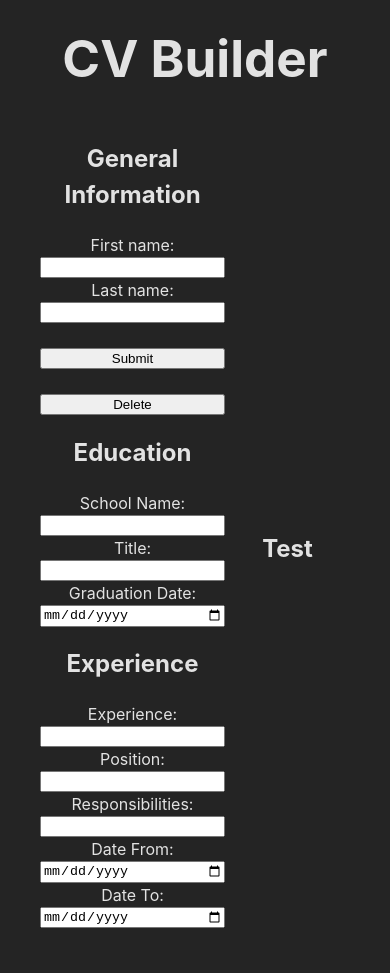
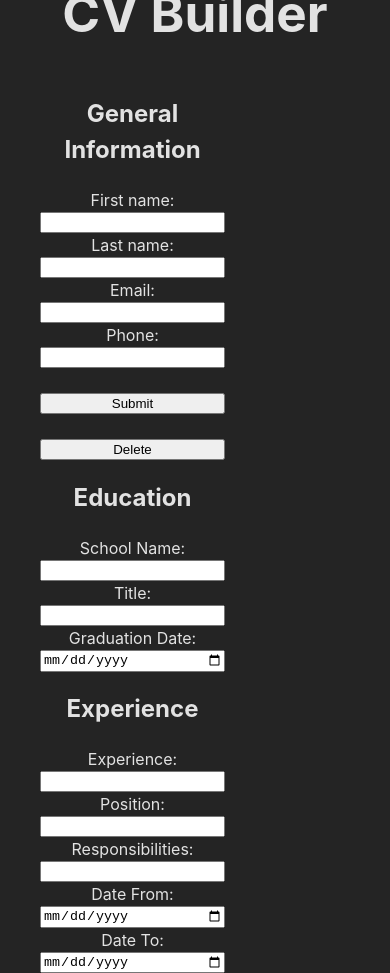
Before and after one commit to jonorl/cv-application, a React (Vite) app: page / in a window 390 px wide. Before the commit the page ends 928 px from the top, so only its background shows below. Built offline with nearby package versions, Linux system fonts and the light colour scheme.

Commit message:
Feat: Added Preview for every First, Last Name, email and phone. Fix: Removed Input.jsx

```diff
--- a/src/components/General.jsx
+++ b/src/components/General.jsx
@@ -1,7 +1,4 @@
 import '../styles/General.css'
-
-
-import Input from "./Input"
 
 export default function General({ generalInfo, setGeneralInfo }) {
   const handleInputChange = (field, value) => {
@@ -31,24 +28,25 @@ export default function General({ generalInfo, setGeneralInfo }) {
       />
 
       <label htmlFor="lname">Last name:</label>
-      <Input
+      <input
+        type="text"
         value={generalInfo.lname}
         onChange={(event) => handleInputChange('lname', event.target.value)}
       />
 
-      {/* <label htmlFor="email">Email:</label>
+      <label htmlFor="email">Email:</label>
       <input
         type="email"
-        value={email}
-        onChange={(event) => setEmail(event.target.value)}
+        value={generalInfo.email}
+        onChange={(event) => handleInputChange('email', event.target.value)}
       />
 
       <label htmlFor="phone">Phone:</label>
       <input
         type="phone"
-        value={phone}
-        onChange={(event) => setPhone(event.target.value)}
-      /> */}
+        value={generalInfo.phone}
+        onChange={(event) => handleInputChange('phone', event.target.value)}
+      />
 
       <button className="submit-general" onClick={submitGeneral}>Submit</button>
 
--- a/src/components/Input.jsx
+++ /dev/null
@@ -1,10 +0,0 @@
-export default function Input(props) {
-    const InputStyle = {
-        type: "text",
-        value: "",
-    };
-
-    return (
-        <input style={InputStyle}>{props.text}</input>
-    );
-}
--- a/src/components/Preview.jsx
+++ b/src/components/Preview.jsx
@@ -4,7 +4,8 @@ export default function Preview({ generalInfo }) {
     console.log("Preview generalInfo:", generalInfo);
     return <div className="preview">
         <h1>{generalInfo.fname} {generalInfo.lname}</h1>
-        <h2>Test</h2>
+        <h2>{generalInfo.email}</h2>
+        <h2>{generalInfo.phone}</h2>
         </div>
 
 }
```
